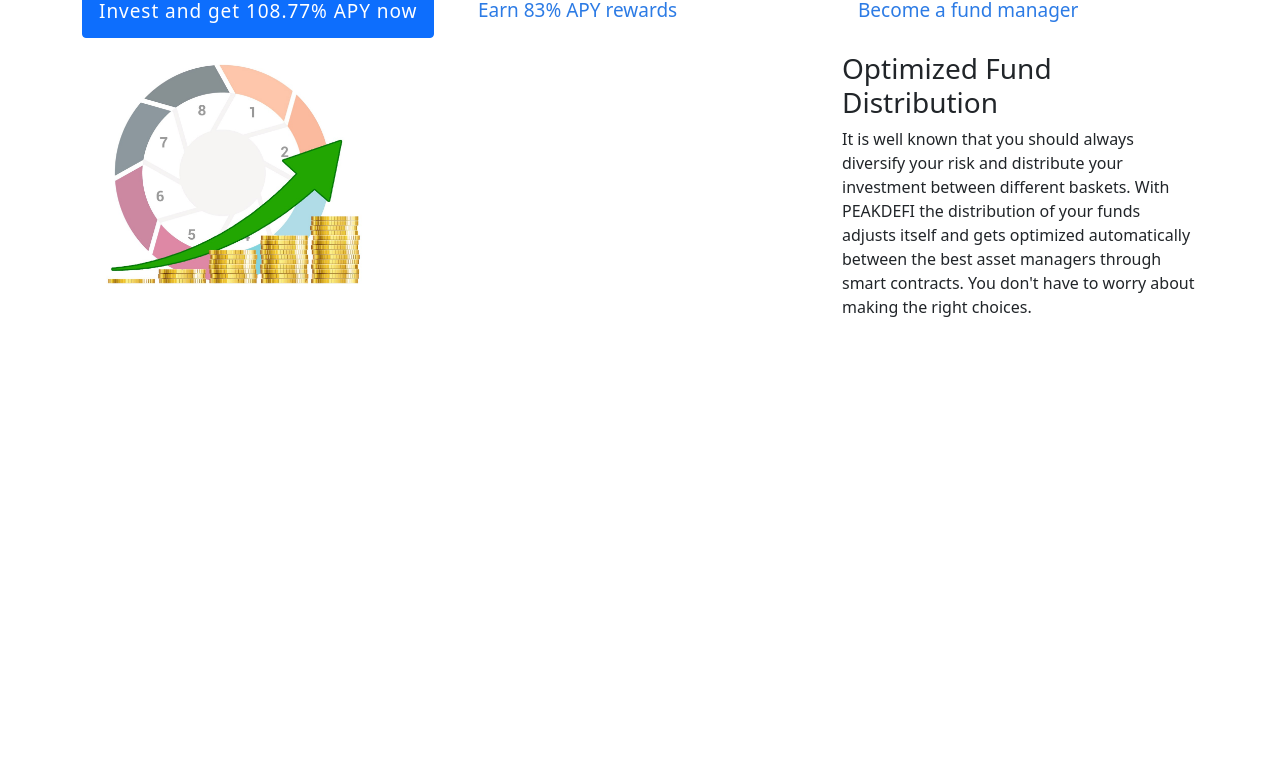
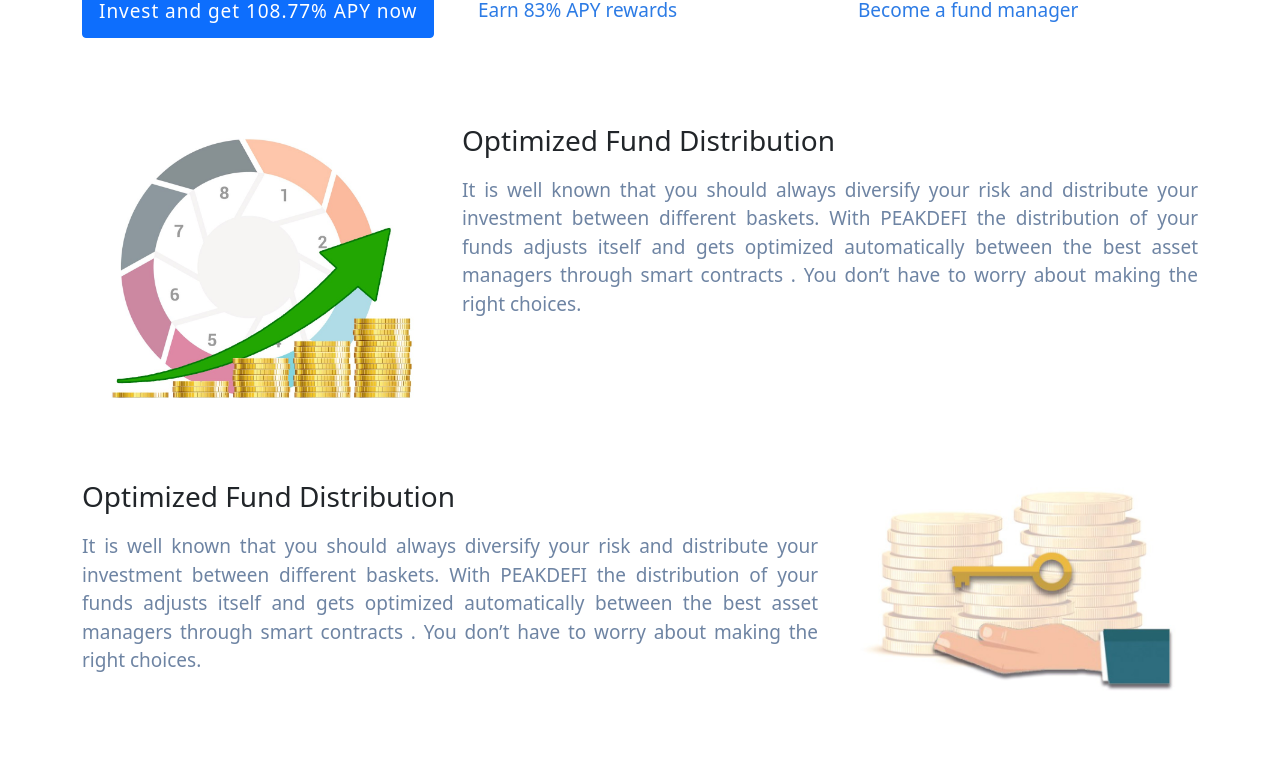
Before and after one commit to NhanTruong0411/smartcontract-client, a React (Create React App) app: page / in a window 1280 px wide. Shown: the part 933-1705 px from the top of the page. Before the commit the page ends 1268 px from the top, so only its background shows below. Built offline with nearby package versions, Linux system fonts and the light colour scheme.

Commit message:
StepGetMoney + PeakItem + PeakItemRerve+update IdeaCore

```diff
--- a/src/Components/IdeaCore.js
+++ b/src/Components/IdeaCore.js
@@ -6,13 +6,13 @@
 
 function IdeaItem({ ...ideas }) {
     return (
-        <Col lg={4}>
+        <Col lg={4} sm={12}>
             <Row>
-                <Col lg="auto" className="serial">{ideas.serial}</Col>
-                <Col>
-                    <h3 className="ideaHeading">{ideas.ideaHeading}</h3>
+                <Col lg="auto" xs={2} s className="serial">{ideas.serial}</Col>
+                <Col xs={10}>
+                    <h3  className="ideaHeading">{ideas.ideaHeading}</h3>
                     <p className="ideaDescription">{ideas.ideaDescription}</p>
-                </Col>
+                </Col >
             </Row>
         </Col>
     )
@@ -53,7 +53,7 @@
                 }
             </Row>
             <Row>
-                <Col lg="12" className="mb-72">
+                <Col lg="12"  className="mb-72">
                     <div className="txt-center">
                         <h2 className="join__heading">Ready to join PEAKDEFI?</h2>
                         <ButtonJoin  >
--- /dev/null
+++ b/src/Components/PeakItem.js
@@ -0,0 +1,17 @@
+import { Container, Col, Row } from 'react-bootstrap';
+
+function PeakItem({ imgUrl, desc, heading, col1, col2 }) {
+    return (
+        <Row className="mb-6 mb-72">
+            <Col lg={col1}>
+                <img src={imgUrl} className="peak__img" alt="peak" />
+            </Col>
+            <Col lg={col2}>
+                <h3 className="peak__heading">{heading}</h3>
+                <p className="peak__desc">{desc}</p>
+            </Col>
+        </Row>
+    )
+}
+
+export default PeakItem;
--- /dev/null
+++ b/src/Components/PeakItemRerve.js
@@ -0,0 +1,17 @@
+import { Container, Col, Row } from 'react-bootstrap';
+
+function PeakItemRerve({ imgUrl, desc, heading, col1, col2 }) {
+    return (
+        <Row className="mb-6 mb-72">
+            <Col lg={col2}>
+                <h3 className="peak__heading">{heading}</h3>
+                <p className="peak__desc">{desc}</p>
+            </Col>
+            <Col lg={col1}>
+                <img src={imgUrl} className="peak__img" alt="peak" />
+            </Col>
+        </Row>
+    )
+}
+
+export default PeakItemRerve;
--- a/src/Components/SaleOff/SaleOff.scss
+++ b/src/Components/SaleOff/SaleOff.scss
@@ -2,6 +2,7 @@
 $color: #2c7be5;
 
 .sale-off {
+    margin-bottom: 72px;
     .Sale__button {
         font-size: $font-size;
         font-weight: 500;
--- a/src/Components/StepGetMoney.js
+++ b/src/Components/StepGetMoney.js
@@ -1,26 +1,57 @@
-import React from 'react';
 import { Container, Col, Row } from 'react-bootstrap';
 import 'bootstrap/dist/css/bootstrap.min.css';
 import './StepGetMoney/StepGetMoney.scss'
 import peakImage from './StepGetMoney/image/Peak-DeFi-Optimization.jpg'
-
-
+import peakImage2 from './StepGetMoney/image/peak2.jpg'
+import peakImage3 from './StepGetMoney/image/peak3.jpg'
+import PeakItem from './PeakItem.js';
+import PeakItemRerve from './PeakItemRerve';
+import ButtonJoin from './ButtonJoin.js'
 
 function StepGetMoney() {
-
     return (
         <div className="peak">
             <Container>
+                <PeakItem
+                    imgUrl={peakImage}
+                    heading="Optimized Fund Distribution"
+                    desc="It is well known that you should always diversify your risk and distribute your investment between different baskets. With PEAKDEFI the distribution of your funds adjusts itself and gets optimized automatically between the best asset managers through smart contracts
+                    . You don’t have to worry about making the right choices."
+                    col1="4"
+                    col2="8"
+                />
+                < PeakItemRerve
+                    imgUrl={peakImage3}
+                    heading="Optimized Fund Distribution"
+                    desc="It is well known that you should always diversify your risk and distribute your investment between different baskets. With PEAKDEFI the distribution of your funds adjusts itself and gets optimized automatically between the best asset managers through smart contracts
+                    . You don’t have to worry about making the right choices."
+                    col1="4"
+                    col2="8"
+                />
+                <PeakItem
+                    imgUrl={peakImage2}
+                    heading="Flexibility through short Cycles"
+                    desc="In todays world, flexibility is one of the most valuable treasures.
+                     To guarantee the managers as well as the investors more flexibility there is a fixed management period of just 60 days.
+                     In this period managers can make proper trading decisions while investors can access their funds again quickly."
+                    col1="4"
+                    col2="8"
+                />
+                <Row className="mb-72">
+                    <Col>
+                        <div className="txt-center">
+                            <h2 className="join__heading">Ready to join PEAKDEFI?</h2>
+                            <ButtonJoin  >
+                                Lauch App
+                            </ButtonJoin>
+                        </div>
+                    </Col>
+                </Row>
                 <Row>
-                <Col lg="8">
-                    <img src={peakImage} className="peak__img" alt="peak" />
-                </Col>
-                <Col lg="4">
-                    <h3 className="step__heading">Optimized Fund Distribution</h3>
-                    <p className="Sale__item">It is well known that you should always diversify your risk and distribute your investment between different baskets.
-                        With PEAKDEFI the distribution of your funds adjusts itself and gets optimized automatically between the best asset managers through smart contracts.
-                        You don't have to worry about making the right choices.
-                    </p>
+                    <Col>
+                    <div className="txt-center">
+                        <h1>Roadmap</h1>
+                    </div>
                     </Col>
                 </Row>
             </Container>
--- a/src/Components/StepGetMoney/StepGetMoney.scss
+++ b/src/Components/StepGetMoney/StepGetMoney.scss
@@ -1,5 +1,19 @@
 .peak{
+    .mb-72{
+        margin-bottom: 72px;
+    }
+
     .peak__img{
-        width: 300px;
+        min-width: 100%;
+    }
+
+    .peak__heading{
+        margin-bottom: 18px;
+    }
+
+    .peak__desc{
+        text-align: justify;
+        color: #6e84a3;
+        font-size: 19px;
     }
 }
```
Also changed, not shown: src/Components/StepGetMoney/image/peak2.jpg (added), src/Components/StepGetMoney/image/peak3.jpg (added). Lines whose indentation alone changed are shown as unchanged.
